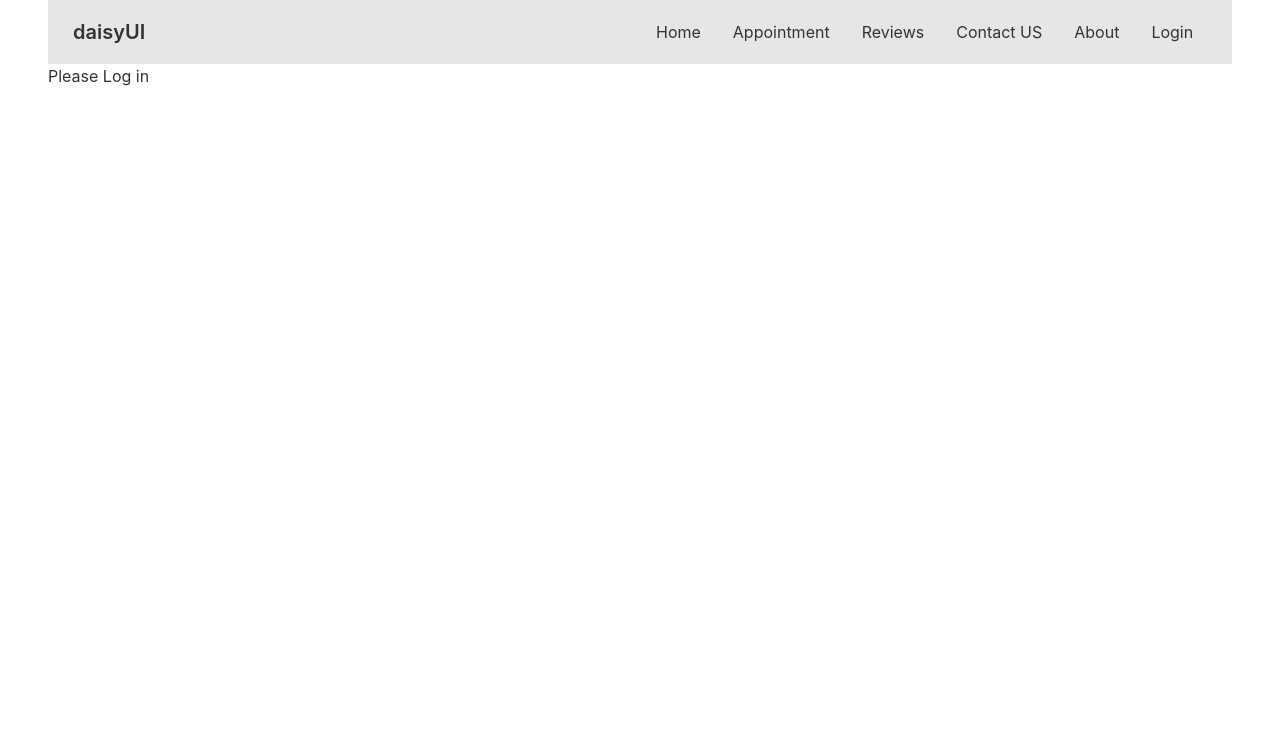
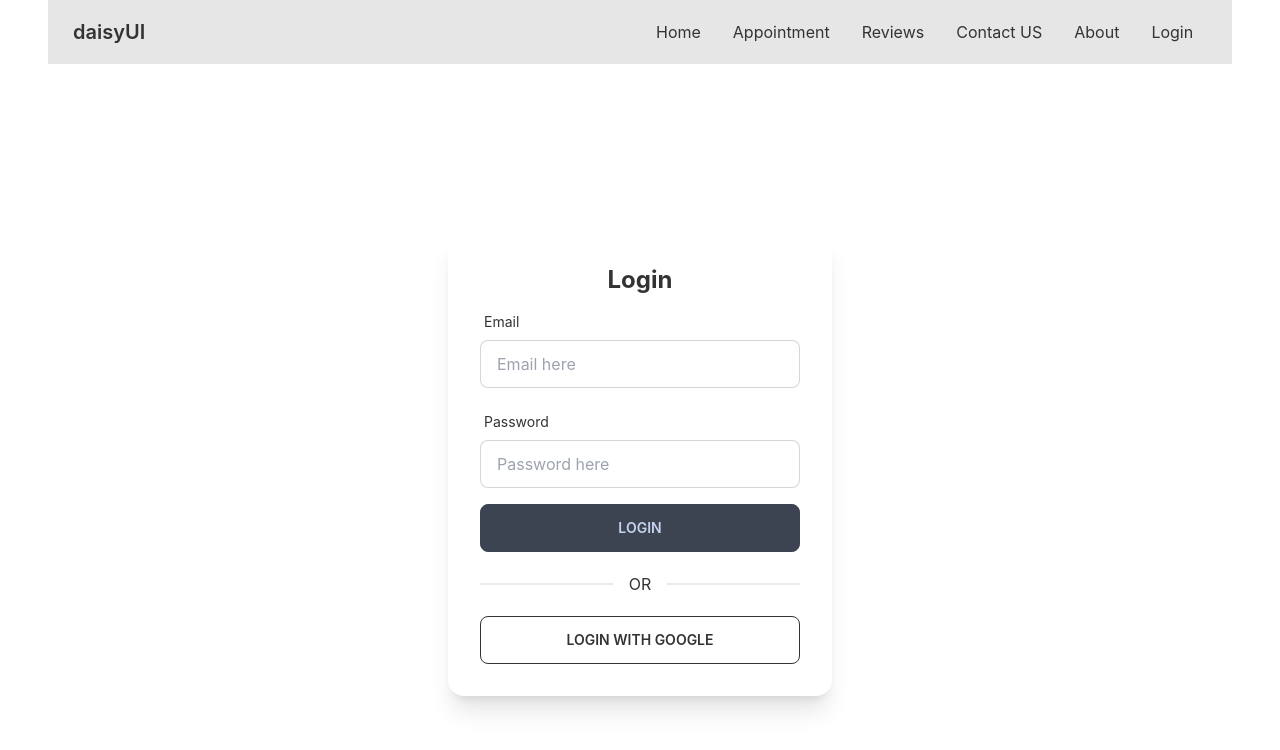
Before and after one commit to Niamul-Hasan/Doctors-portal-client, a React (Create React App) app: page /login in a window 1280 px wide. Shown: the top 750 px of the page. Built offline with nearby package versions, Linux system fonts and the light colour scheme; no server answers.

Commit message:
login page is constructed

```diff
--- a/package.json
+++ b/package.json
@@ -8,11 +8,15 @@
     "@testing-library/user-event": "^13.5.0",
     "daisyui": "^2.14.3",
     "date-fns": "^2.28.0",
+    "firebase": "^9.8.1",
     "react": "^18.1.0",
     "react-day-picker": "^8.0.4",
     "react-dom": "^18.1.0",
+    "react-firebase-hooks": "^5.0.3",
+    "react-hook-form": "^7.31.1",
     "react-router-dom": "^6.3.0",
     "react-scripts": "5.0.1",
+    "react-toastify": "^9.0.1",
     "web-vitals": "^2.1.4"
   },
   "scripts": {
--- a/src/App.js
+++ b/src/App.js
@@ -1,10 +1,13 @@
 import { Route, Routes } from 'react-router-dom';
+import { ToastContainer } from 'react-toastify';
 import './App.css';
 import About from './Pages/About/About';
 import Appointment from './Pages/Appointment/Appointment';
 import Home from './Pages/Home/Home';
 import Login from './Pages/Login/Login';
 import Navbar from './Pages/Shared/Navbar';
+import 'react-toastify/dist/ReactToastify.css';
+
 
 function App() {
   return (
@@ -16,6 +19,7 @@ function App() {
         <Route path="/appointment" element={<Appointment />}></Route>
         <Route path="/login" element={<Login />}></Route>
       </Routes>
+      <ToastContainer></ToastContainer>
     </div>
   );
 }
--- a/src/Pages/Appointment/BookingModal.js
+++ b/src/Pages/Appointment/BookingModal.js
@@ -1,5 +1,6 @@
 import React from 'react';
 import { format } from 'date-fns';
+import { toast } from 'react-toastify';
 
 const BookingModal = ({ treatment, date, setTreatment }) => {
     const { name, slots } = treatment;
@@ -23,6 +24,7 @@ const BookingModal = ({ treatment, date, setTreatment }) => {
             console.log(data);
         })
         setTreatment(null);
+        toast('Your Appointment is Confirmed');
     }
     return (
         <section>
--- a/src/Pages/Login/Login.js
+++ b/src/Pages/Login/Login.js
@@ -1,9 +1,102 @@
 import React from 'react';
+import GoogleLogin from './Social/GoogleLogin';
+import { useForm } from "react-hook-form";
+import auth from '../../firebase.init';
+import { useSignInWithEmailAndPassword } from 'react-firebase-hooks/auth';
+import Loading from '../Shared/Loading';
+import { toast } from 'react-toastify';
 
 const Login = () => {
+    const { register, formState: { errors }, handleSubmit } = useForm();
+    const [
+        signInWithEmailAndPassword,
+        user,
+        loading,
+        error,
+    ] = useSignInWithEmailAndPassword(auth);
+    const onSubmit = data => {
+        console.log(data)
+        signInWithEmailAndPassword(data.email, data.password);
+    };
+
+    if (loading) {
+        return <Loading></Loading>;
+    }
+
+    let signinError;
+    if (error) {
+        signinError = <p className='text-red-500'><small>{error.message}</small></p>
+    }
+    if (user) {
+        toast(`${user.email} has successfully Loged in`);
+    }
+
     return (
-        <div>
-            <h1>Please Log in</h1>
+        <div className='flex h-screen justify-center items-center'>
+            <div class="card w-96 bg-base-100 shadow-xl">
+                <div class="card-body">
+                    <h2 class="text-center font-bold text-2xl">Login</h2>
+
+                    <form onSubmit={handleSubmit(onSubmit)}>
+                        <div class="form-control w-full max-w-xs">
+                            <label class="label">
+                                <span class="label-text">Email</span>
+                            </label>
+                            <input
+                                type="email"
+                                placeholder="Email here"
+                                class="input input-bordered w-full max-w-xs"
+                                {...register("email", {
+                                    required: {
+                                        value: true,
+                                        message: "Email is required"
+                                    },
+                                    pattern: {
+                                        value: /[a-z0-9]+@[a-z]+\.[a-z]{2,3}/,
+                                        message: 'Provide a valid Email'
+                                    }
+                                })} />
+                            <label class="label">
+                                {errors.email?.type === 'required' && <span
+                                    className="label-text-alt text-red-500">{errors.email.message}</span>}
+                                {errors.email?.type === 'pattern' && <span
+                                    className="label-text-alt text-red-500">{errors.email.message}</span>}
+                            </label>
+                        </div>
+                        <div class="form-control w-full max-w-xs">
+                            <label class="label">
+                                <span class="label-text">Password</span>
+                            </label>
+                            <input
+                                type="password"
+                                placeholder="Password here"
+                                class="input input-bordered w-full max-w-xs"
+                                {...register("password", {
+                                    required: {
+                                        value: true,
+                                        message: "Password is required"
+                                    },
+                                    minLength: {
+                                        value: 6,
+                                        message: 'At lest 6 charecters or Longer'
+                                    }
+                                })} />
+                            <label class="label">
+                                {errors.password?.type === 'required' && <span
+                                    className="label-text-alt text-red-500">{errors.password.message}</span>}
+                                {errors.password?.type === 'minLength' && <span
+                                    className="label-text-alt text-red-500">{errors.password.message}</span>}
+                            </label>
+                        </div>
+                        {signinError}
+                        <input type="submit" value="Login" className='btn w-full max-w-xs' />
+                    </form>
+
+                    <div class="divider">OR</div>
+                    <GoogleLogin></GoogleLogin>
+
+                </div>
+            </div>
         </div>
     );
 };
--- /dev/null
+++ b/src/Pages/Login/Social/GoogleLogin.js
@@ -0,0 +1,34 @@
+import React from 'react';
+import auth from '../../../firebase.init';
+import { useSignInWithGoogle } from 'react-firebase-hooks/auth';
+import { useNavigate } from 'react-router-dom';
+import Loading from '../../Shared/Loading';
+
+const GoogleLogin = () => {
+    const [signInWithGoogle, user, loading, error] = useSignInWithGoogle(auth);
+    const navigate = useNavigate();
+
+    if (loading) {
+        return <Loading></Loading>
+    }
+    if (error) {
+        return (
+            <div>
+                <p>Error: {error.message}</p>
+            </div>
+        );
+    }
+
+    if (user) {
+        navigate("/")
+    }
+    return (
+        <div>
+            <button
+                onClick={() => signInWithGoogle()}
+                className="btn btn-outline w-full max-w-xs">Login With Google</button>
+        </div>
+    );
+};
+
+export default GoogleLogin;
--- /dev/null
+++ b/src/Pages/Shared/Loading.js
@@ -0,0 +1,13 @@
+import React from 'react';
+
+const Loading = () => {
+    return (
+        <div className='mt-5'>
+            <div class="flex items-center justify-center ">
+                <div class="w-16 h-16 border-b-2 border-teal-900 rounded-full animate-spin"></div>
+            </div>
+        </div>
+    );
+};
+
+export default Loading;
--- a/src/Pages/Shared/Navbar.js
+++ b/src/Pages/Shared/Navbar.js
@@ -1,14 +1,20 @@
 import React from 'react';
+import { useAuthState } from 'react-firebase-hooks/auth';
 import { Link } from 'react-router-dom';
+import auth from '../../firebase.init';
+import { signOut } from "firebase/auth";
 
 const Navbar = () => {
+    const [user] = useAuthState(auth);
     const navItem = <>
         <li><Link to='/'>Home</Link></li>
         <li><Link to='/appointment'>Appointment </Link></li>
         <li><Link to='/reviews'>Reviews</Link></li>
         <li><Link to='/contact'>Contact US</Link></li>
         <li><Link to='/about'>About</Link></li>
-        <li><Link to='/login'>Login</Link></li>
+        {user
+            ? <li><button onClick={() => signOut(auth)}>LogOut</button></li>
+            : <li><Link to='/login'>Login</Link></li>}
     </>
 
 
--- /dev/null
+++ b/src/firebase.init.js
@@ -0,0 +1,20 @@
+// Import the functions you need from the SDKs you need
+import { initializeApp } from "firebase/app";
+import { getAuth } from "firebase/auth";
+// TODO: Add SDKs for Firebase products that you want to use
+// https://firebase.google.com/docs/web/setup#available-libraries
+
+// Your web app's Firebase configuration
+const firebaseConfig = {
+    apiKey: "AIzaSyBe8409Z86RHKeRuQ8sN-Eh2bnjex8SGRk",
+    authDomain: "doctors-portal-84bcd.firebaseapp.com",
+    projectId: "doctors-portal-84bcd",
+    storageBucket: "doctors-portal-84bcd.appspot.com",
+    messagingSenderId: "478873156401",
+    appId: "1:478873156401:web:18d401dfc9855aa9594e10"
+};
+
+// Initialize Firebase
+const app = initializeApp(firebaseConfig);
+const auth = getAuth(app);
+export default auth;
```
Also changed, not shown: 1 other file (tests, documents, lock files or other folders).
